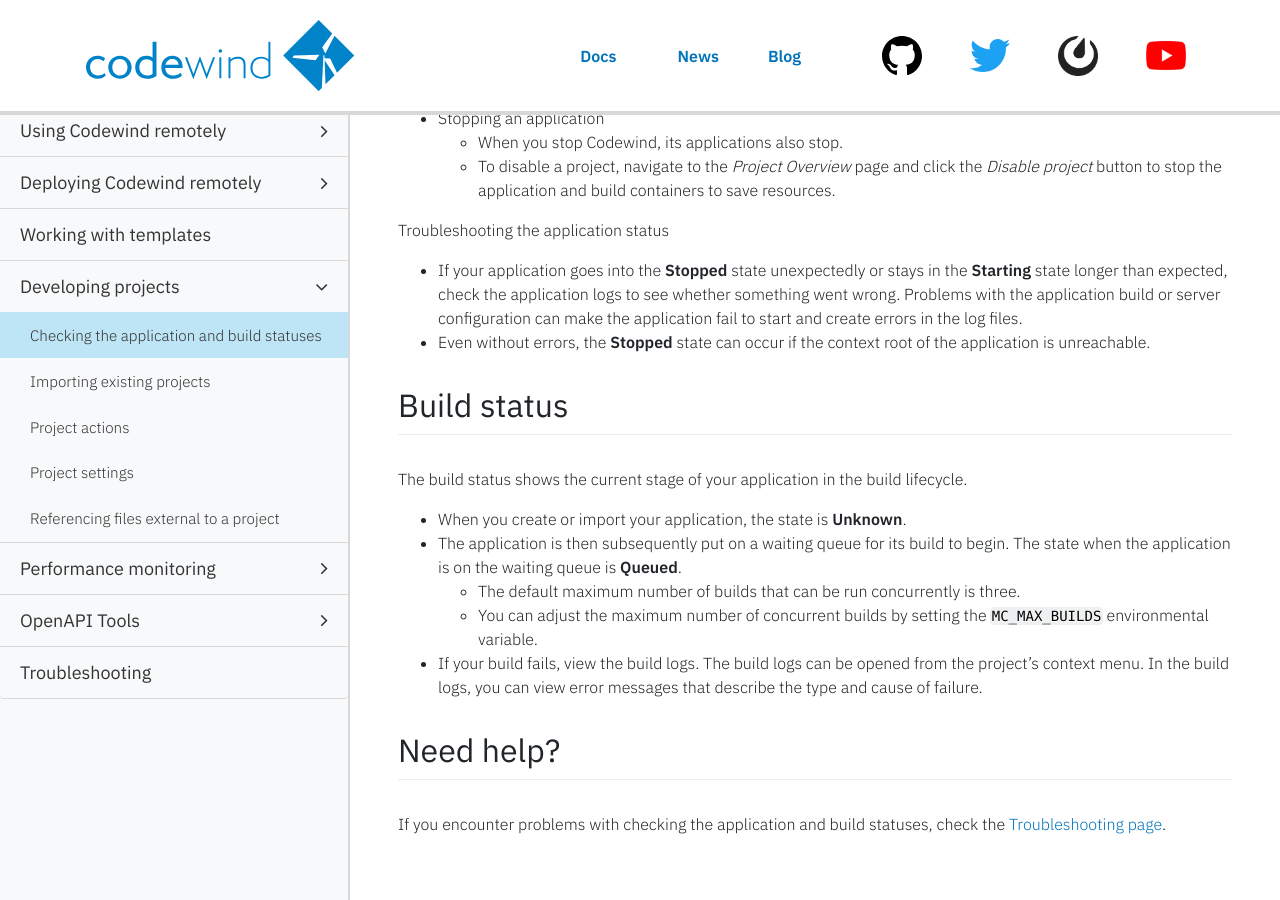
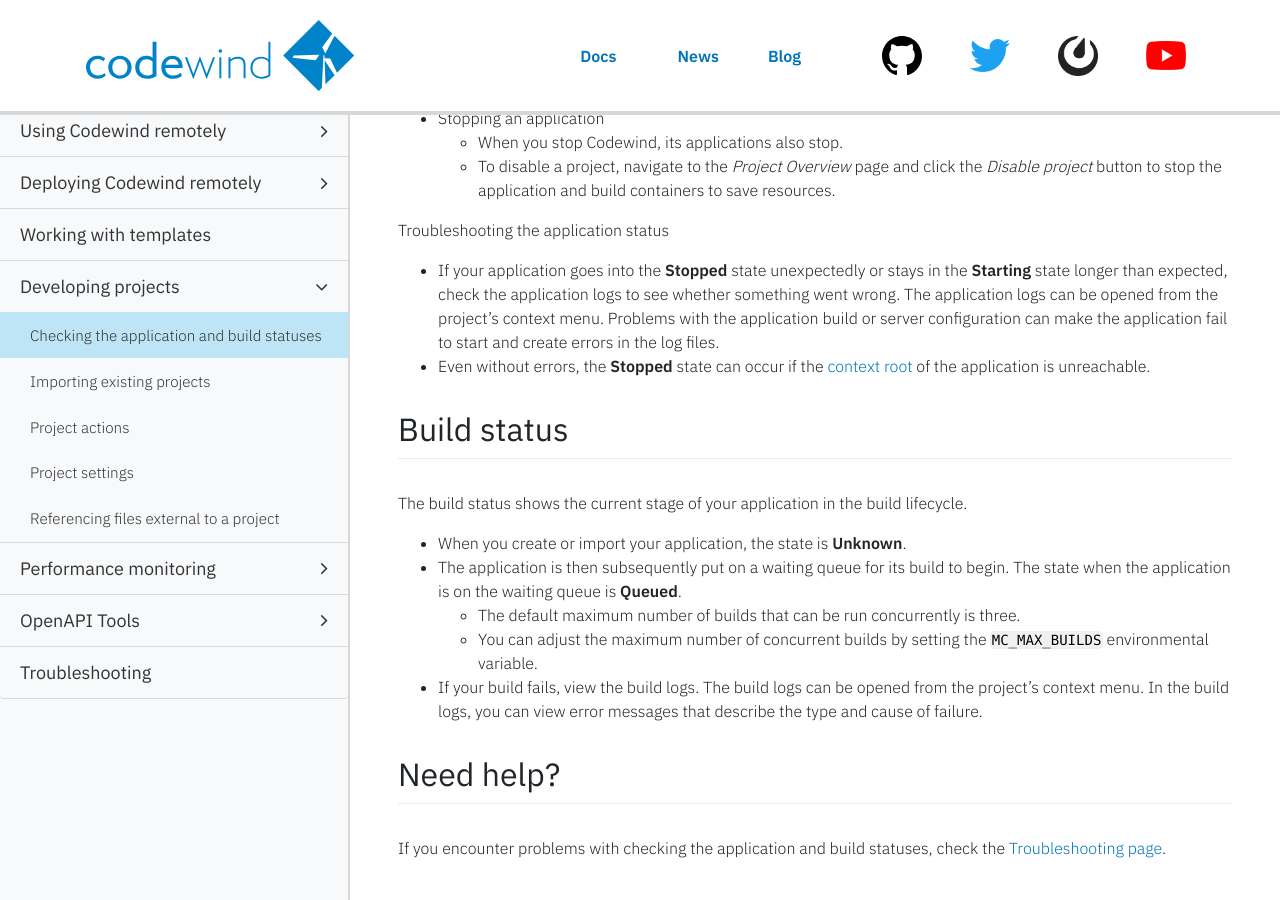
Before and after one commit to eclipse-archived/codewind-docs, a Jekyll site: the page built from docs/_documentations/checkingstatuses.md, in a window 1280 px wide and 900 px high, scrolled down 495 px. Built offline with Jekyll 4.4.1, drawn with Linux system fonts in a browser that asks for light colours; nearby versions of some CDN libraries; comment, search, counter and statistics services are not loaded.

Commit message:
add info to build and app status
Signed-off-by: eyuen <eyuen@ca.ibm.com>

```diff
--- a/docs/_documentations/checkingstatuses.md
+++ b/docs/_documentations/checkingstatuses.md
@@ -26,8 +26,8 @@ The application status shows the current state of your application.
   * To disable a project, navigate to the *Project Overview* page and click the *Disable project* button to stop the application and build containers to save resources.
 
 Troubleshooting the application status
-* If your application goes into the **Stopped** state unexpectedly or stays in the **Starting** state longer than expected, check the application logs to see whether something went wrong. Problems with the application build or server configuration can make the application fail to start and create errors in the log files.
-* Even without errors, the **Stopped** state can occur if the context root of the application is unreachable.
+* If your application goes into the **Stopped** state unexpectedly or stays in the **Starting** state longer than expected, check the application logs to see whether something went wrong. The application logs can be opened from the project’s context menu. Problems with the application build or server configuration can make the application fail to start and create errors in the log files.
+* Even without errors, the **Stopped** state can occur if the [context root](#project-settings.html#context-root) of the application is unreachable.
 
 ## Build status
 
```
